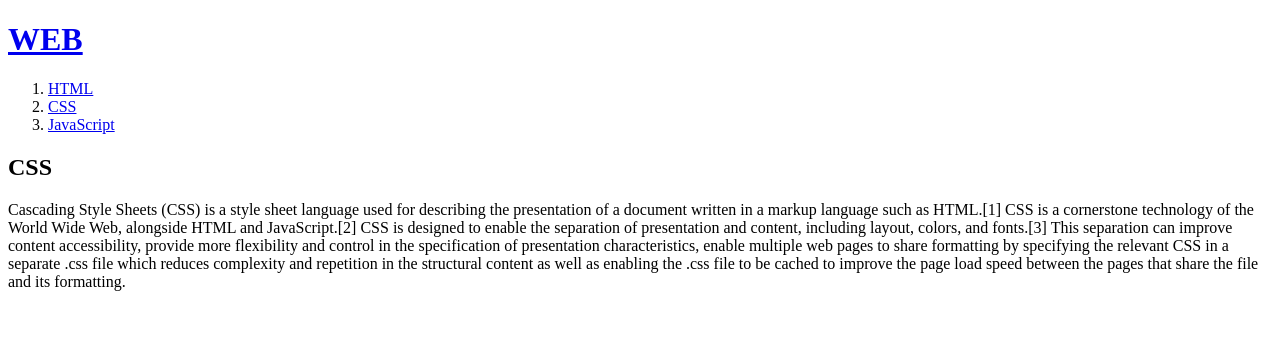
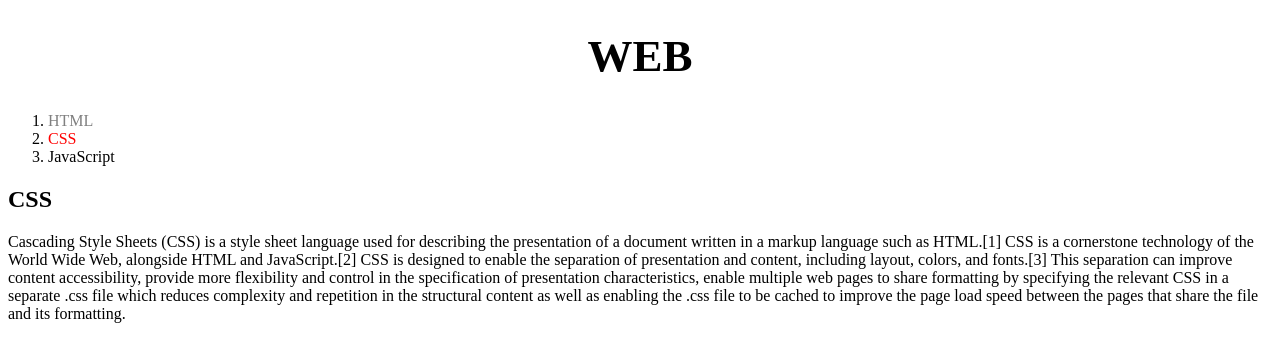
Before and after one commit to kjeongho/web1, a plain HTML site: page 2.html in a window 1280 px wide. Drawn offline with Linux system fonts and the light colour scheme; a script that the page names is missing.

Commit message:
studycss(7)

```diff
--- a/2.html
+++ b/2.html
@@ -12,19 +12,38 @@
 
     gtag('config', 'G-T69HLKLLTZ');
   </script>
+  <style>
+    a {
+      color:black;
+      text-decoration: none;
+    }
+    #active {
+      color:red;
+    }
+    .saw {
+      color:gray;
+    }
+    h1 {
+      font-size: 45px;
+      text-align: center;
+    }
+  </style>
 </head>
 <body>
   <h1><a href="index.html">WEB</a></h1>
   <ol>
-    <li><a href="1.html">HTML</a></li>
-    <li><a href="2.html">CSS</a></li>
+    <li><a href="1.html" class="saw">HTML</a></li>
+    <li><a href="2.html" class="saw" id="active">CSS</a></li>
     <li><a href="3.html">JavaScript</a></li>
   </ol>
   <h2>CSS</h2>
   <p>
-    Cascading Style Sheets (CSS) is a style sheet language used for describing the presentation of a document written in a markup language such as HTML.[1] CSS is a cornerstone technology of the World Wide Web, alongside HTML and JavaScript.[2]
-
-CSS is designed to enable the separation of presentation and content, including layout, colors, and fonts.[3] This separation can improve content accessibility, provide more flexibility and control in the specification of presentation characteristics, enable multiple web pages to share formatting by specifying the relevant CSS in a separate .css file which reduces complexity and repetition in the structural content as well as enabling the .css file to be cached to improve the page load speed between the pages that share the file and its formatting.
+    Cascading Style Sheets (CSS) is a style sheet language used for describing the presentation of a document
+    written in a markup language such as HTML.[1] CSS is a cornerstone technology of the World Wide Web, alongside HTML and JavaScript.[2]
+    CSS is designed to enable the separation of presentation and content, including layout, colors, and fonts.[3]
+    This separation can improve content accessibility, provide more flexibility and control in the specification of presentation characteristics,
+    enable multiple web pages to share formatting by specifying the relevant CSS in a separate .css file which reduces complexity and repetition
+    in the structural content as well as enabling the .css file to be cached to improve the page load speed between the pages that share the file and its formatting.
   </p>
   <p>
     <!-- 라이브리 시티 설치 코드 -->
```
Also changed, not shown: 1.html (+7 -5 lines), 3.html (+6 -3 lines), index.html (+7 -3 lines). Lines whose indentation alone changed are shown as unchanged.
